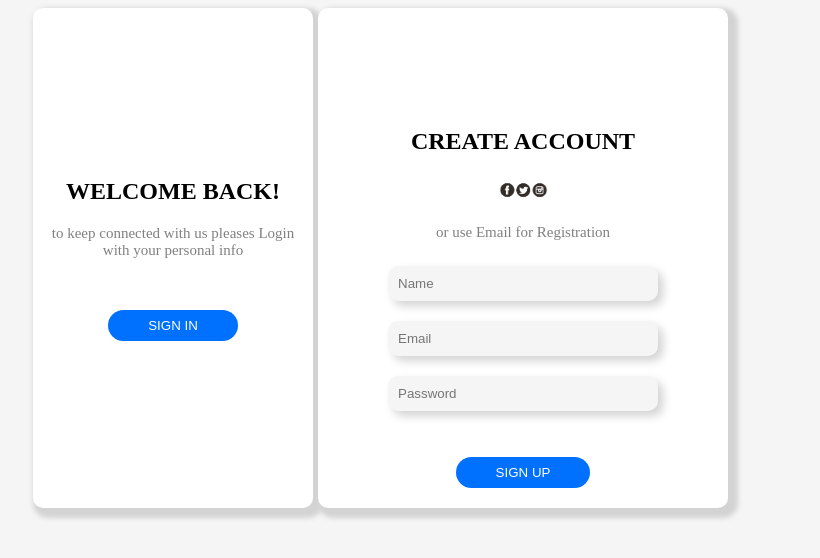
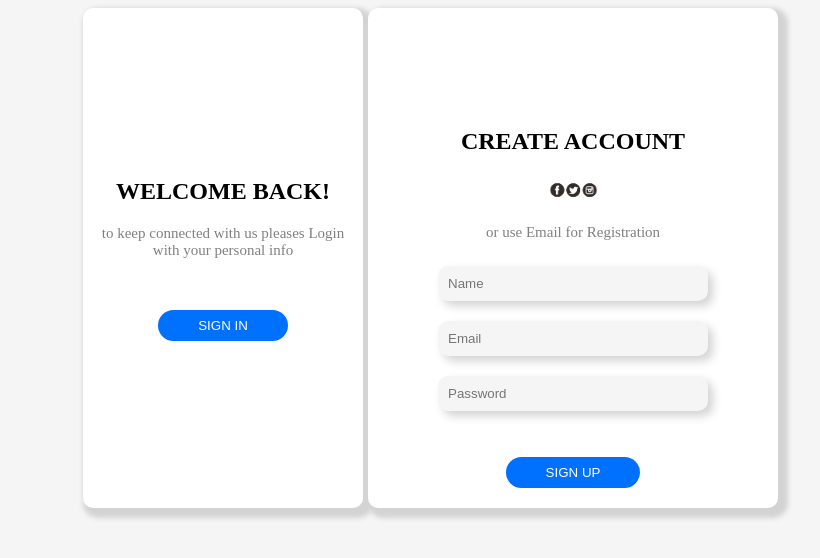
Before and after one commit to FaiqCodewhiz/stylecss-assingment-10, a plain HTML site: page index.html in a window 1280 px wide. Shown: the whole page, without its empty margins (125-945 px from the left). Drawn offline with Linux system fonts and the light colour scheme.

Commit message:
Update style.css

```diff
--- a/style.css
+++ b/style.css
@@ -1,6 +1,6 @@
 body {
     background-color: whitesmoke;
-    padding-left: 150px;
+    padding-left: 200px;
 }
 
 .card1 {
```
